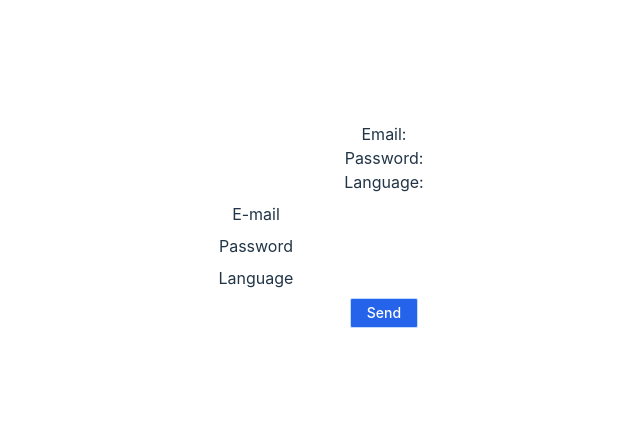
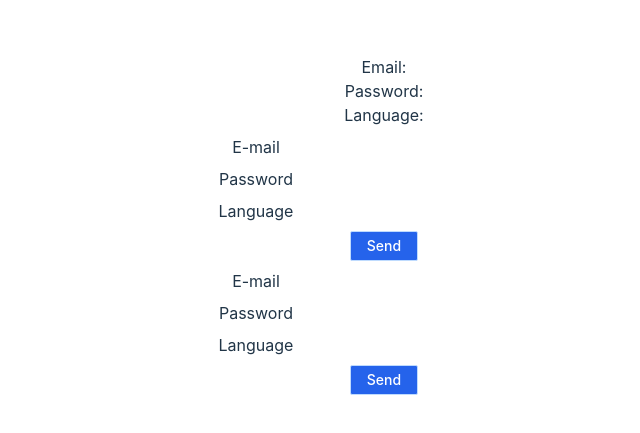
Before and after one commit to mateuszpytlak/react_workshop, a React (Vite) app: page / in a window 1280 px wide. Shown: the part 175-608 px from the top of the page, without its empty margins (256-896 px from the left). Built offline with nearby package versions, Linux system fonts and the light colour scheme.

Commit message:
form based on refs

```diff
--- a/src/App.tsx
+++ b/src/App.tsx
@@ -1,7 +1,7 @@
 import './App.css';
 // import {Generator} from "./components/Generator";
 // import {Counter} from "./components/Counter";
-import {RegistrationFormState} from "./components/RegistrationForm/RegistrationFormState.tsx";
+import {RegistrationFormRefs, RegistrationFormState} from "./components/RegistrationForm";
 
 function App() {
 
@@ -9,7 +9,8 @@ function App() {
         <>
             {/*<Generator />*/}
             {/*<Counter />*/}
-            <RegistrationFormState></RegistrationFormState>
+            <RegistrationFormState />
+            <RegistrationFormRefs />
         </>
     )
 }
--- /dev/null
+++ b/src/components/RegistrationForm/RegistrationFormRefs.tsx
@@ -0,0 +1,45 @@
+import {Button} from "../../ui/Button/Button.tsx";
+import { FormEventHandler, useRef } from "react";
+
+type RegistrationFormData = {
+    email: string;
+    password: string;
+    language: string;
+}
+
+export const RegistrationFormRefs = () => {
+
+    const emailFieldRef = useRef<HTMLInputElement>(null);
+    const passwordFieldRef = useRef<HTMLInputElement>(null);
+    const languageFieldRef = useRef<HTMLInputElement>(null);
+
+
+    const handleSubmit: FormEventHandler = (event) => {
+        event.preventDefault();
+        const data: RegistrationFormData = {
+            email: emailFieldRef.current?.value || '',
+            password: passwordFieldRef.current?.value || '',
+            language: languageFieldRef.current?.value || '',
+        }
+        console.log(data); //send to API
+    }
+
+
+    return (
+        <form action="" onSubmit={handleSubmit}>
+            <div className="my-2">
+                <label htmlFor="email" className="mr-2">E-mail</label>
+                <input id="email" ref={emailFieldRef} type="email"/>
+            </div>
+            <div className="my-2">
+                <label htmlFor="password" className="mr-2">Password</label>
+                <input id="password" ref={passwordFieldRef} type="password"/>
+            </div>
+            <div className="my-2">
+                <label htmlFor="language" className="mr-2">Language</label>
+                <input id="language" ref={languageFieldRef}/>
+            </div>
+            <Button label="Send" type="submit"></Button>
+        </form>
+    )
+}
--- a/src/components/RegistrationForm/index.ts
+++ b/src/components/RegistrationForm/index.ts
@@ -1 +1,2 @@
 export { RegistrationFormState } from './RegistrationFormState';
+export { RegistrationFormRefs } from './RegistrationFormRefs'
```
